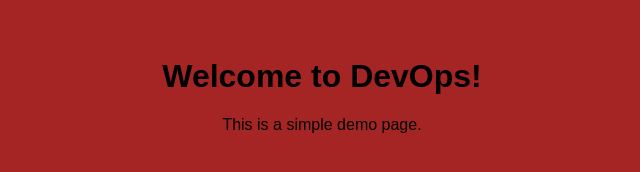
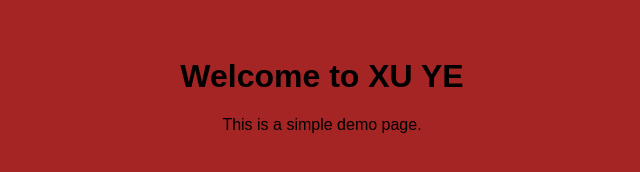
Before and after one commit to 12vvgyfhjf/First-Github-Project, a plain HTML site: page index.html in a window 1280 px wide. Shown: the whole page, without its empty margins (318-958 px from the left). Drawn offline with Linux system fonts and the light colour scheme.

Commit message:
my first html file

```diff
--- a/index.html
+++ b/index.html
@@ -16,7 +16,8 @@ padding: 50px;
 </style>
 </head>
 <body>
-<h1>Welcome to DevOps!</h1>
+<h1>Welcome to XU YE</h1>
 <p>This is a simple demo page.</p>
+
 </body>
 </html>
```
